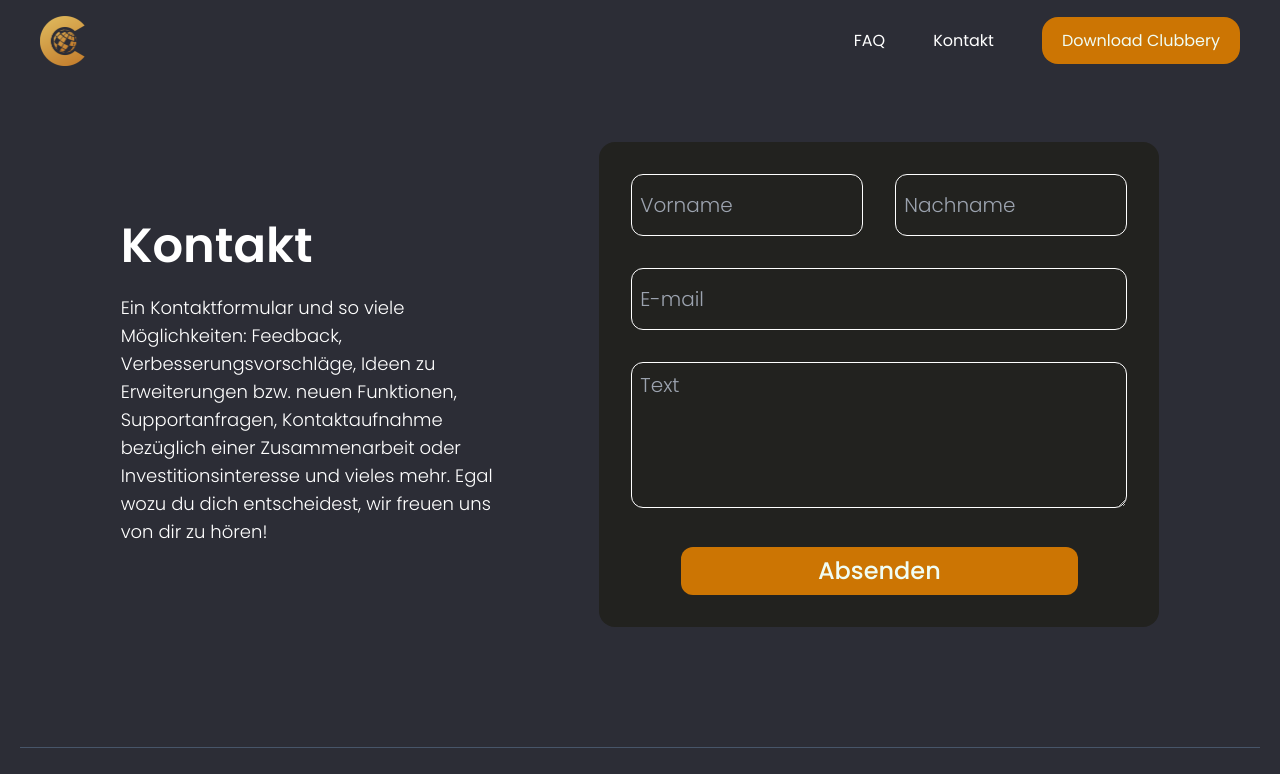
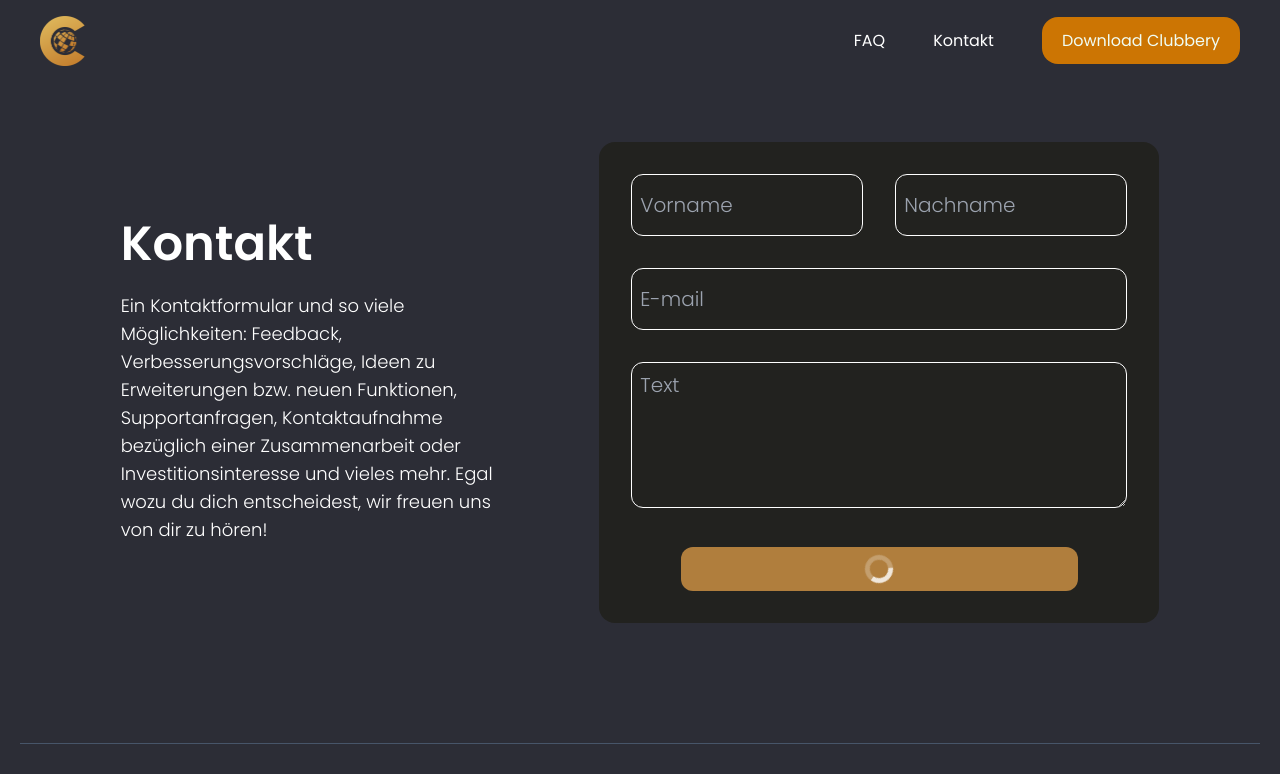
Before and after one commit to Bukabuka321/clubbery-nextjs, a Next.js app: page /contact in a window 1280 px wide. Shown: the top 774 px of the page. Built offline with nearby package versions, Linux system fonts and the light colour scheme; what tailwindcss-animated would draw is missing.

Commit message:
payment page, loading spiner on send message

```diff
--- a/src/app/api/send-mail/route.js
+++ b/src/app/api/send-mail/route.js
@@ -34,6 +34,7 @@ export async function POST(req) {
 
 	if (req.method === "POST") {
 		if (!data.email || !data.message || !data.firstname) {
+			console.log("Something wrong");
 			return NextResponse.json({ message: "Bad request!" }, { status: 400 });
 		}
 		// defining an async function to send a message
@@ -43,7 +44,7 @@ export async function POST(req) {
 			return NextResponse.json({ success: true }, { status: 200 });
 			//gandling an error
 		} catch (error) {
-      console.log(error);
+			console.error(error);
 			return NextResponse.json({ message: "Bad request!" }, { status: 400 });
 		}
 	}
--- /dev/null
+++ b/src/app/payment/fail-payment/page.jsx
@@ -0,0 +1,17 @@
+import { BiSolidError } from "react-icons/bi";
+
+const FailPayment = () => {
+	return (
+		<>
+			<div className="w-full h-96 flex flex-col justify-center items-center gap-5">
+				<div className="bg-[#3e3f4ae8] shadow-xl text-white p-10 items-center flex flex-col gap-5">
+					<BiSolidError className="text-red-500 h-24 w-24" />
+					<h1 className="text-3xl">Fehler!</h1>
+					<p className="text-xl w-3/5 text-center">Es gab ein Problem mit deiner Bestellung! Du kannst diese Website jetzt schließen.</p>
+				</div>
+			</div>
+		</>
+	);
+};
+
+export default FailPayment;
--- /dev/null
+++ b/src/app/payment/success-payment/page.jsx
@@ -0,0 +1,17 @@
+import { IoMdCheckmarkCircle } from "react-icons/io";
+
+const SuccessfulPayment = () => {
+	return (
+		<>
+			<div className="w-full h-96 flex flex-col justify-center items-center gap-5">
+				<div className="bg-[#3e3f4ae8] shadow-xl text-white p-10 items-center flex flex-col gap-5">
+					<IoMdCheckmarkCircle className="text-[#CC7503] h-24 w-24" />
+					<h1 className="text-3xl">Erfolgreich!</h1>
+					<p className="text-xl w-3/5 text-center">Wir haben deine Bestellung erhalten! Du kannst diese Website jetzt schließen.</p>
+				</div>
+			</div>
+		</>
+	);
+};
+
+export default SuccessfulPayment;
--- a/src/components/ContactForm.jsx
+++ b/src/components/ContactForm.jsx
@@ -15,6 +15,7 @@ const ContactForm = () => {
 			firstname: "",
 			lastname: "",
 			alert: false,
+			isMessageSended: true,
 		}
 	);
 	const [responseMessage, setResponseMessage] = useState({
@@ -24,6 +25,7 @@ const ContactForm = () => {
 	});
 	// Handling submit event for form
 	const handleSubmit = async (e) => {
+		updateEvent({ isMessageSended: true });
 		// Prevent to refresh the page
 		e.preventDefault();
 		// async function to send filled form
@@ -45,11 +47,12 @@ const ContactForm = () => {
 			});
 		} finally {
 			// Resetting the `event` state properties back to empty strings on form submission
+			updateEvent({ isMessageSended: false });
+			updateEvent({ alert: true });
 			updateEvent({ email: "" });
 			updateEvent({ message: "" });
 			updateEvent({ firstname: "" });
 			updateEvent({ lastname: "" });
-			updateEvent({ alert: true });
 		}
 	};
 
@@ -115,8 +118,17 @@ const ContactForm = () => {
 									onChange={(e) => updateEvent({ message: e.target.value })}
 								/>
 							</div>
-							<button className="bg-[#CC7503] text-[#F0FDF4] w-[80%] py-2 rounded-xl font-medium text-2xl hover:scale-95 transition duration-200" type="submit">
-								Absenden
+							<button disabled={event.isMessageSended} className={`${event.isMessageSended ? "bg-[#b07e3d]" : "bg-[#CC7503]"} text-[#F0FDF4] w-[80%] py-2 rounded-xl font-medium text-2xl hover:scale-95 transition duration-200`} type="submit">
+								{event.isMessageSended ? (
+									<div className="w-full flex justify-center items-center">
+										<svg className="animate-spin mx-2 h-7 w-7 text-white" xmlns="http://www.w3.org/2000/svg" fill="none" viewBox="0 0 24 24">
+											<circle className="opacity-25" cx="12" cy="12" r="10" stroke="currentColor" strokeWidth="4"></circle>
+											<path className="opacity-75" fill="currentColor" d="M4 12a8 8 0 018-8V0C5.373 0 0 5.373 0 12h4zm2 5.291A7.962 7.962 0 014 12H0c0 3.042 1.135 5.824 3 7.938l3-2.647z"></path>
+										</svg>
+									</div>
+								) : (
+									"Absenden"
+								)}
 							</button>
 						</form>
 					</div>
--- a/tailwind.config.js
+++ b/tailwind.config.js
@@ -17,6 +17,7 @@ module.exports = {
 		animation: {
 			fill: "fill 2s ease-out 1 forwards",
 			popup: "popup 0.5s ease-in-out 1 forwards, popupDelay 0.5s ease-in-out 4s 1 forwards",
+			spin: "spin 1s linear infinite",
 			// slide: "slide 0.5s ease 0s 1 normal forwards",
 			// slideBack: "slideBack 0.5s ease 0s 1 normal forwards",
 			// loader: "loader 1s linear infinite",
@@ -32,6 +33,14 @@ module.exports = {
 				},
 				"100%": {
 					bottom: "1rem",
+				},
+			},
+			spin: {
+				"0%": {
+					transform: "rotate(0deg)",
+				},
+				"100%": {
+					transform: "rotate(360deg)",
 				},
 			},
 			// popupDelay: {
```
Lines whose indentation alone changed are shown as unchanged.
